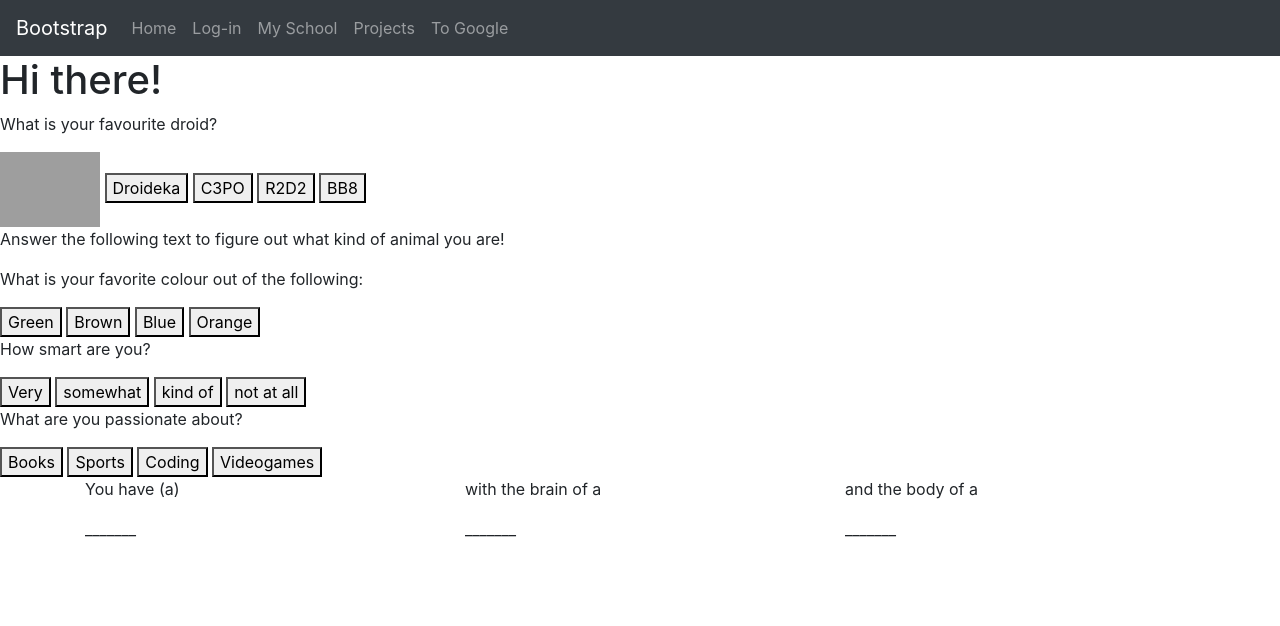
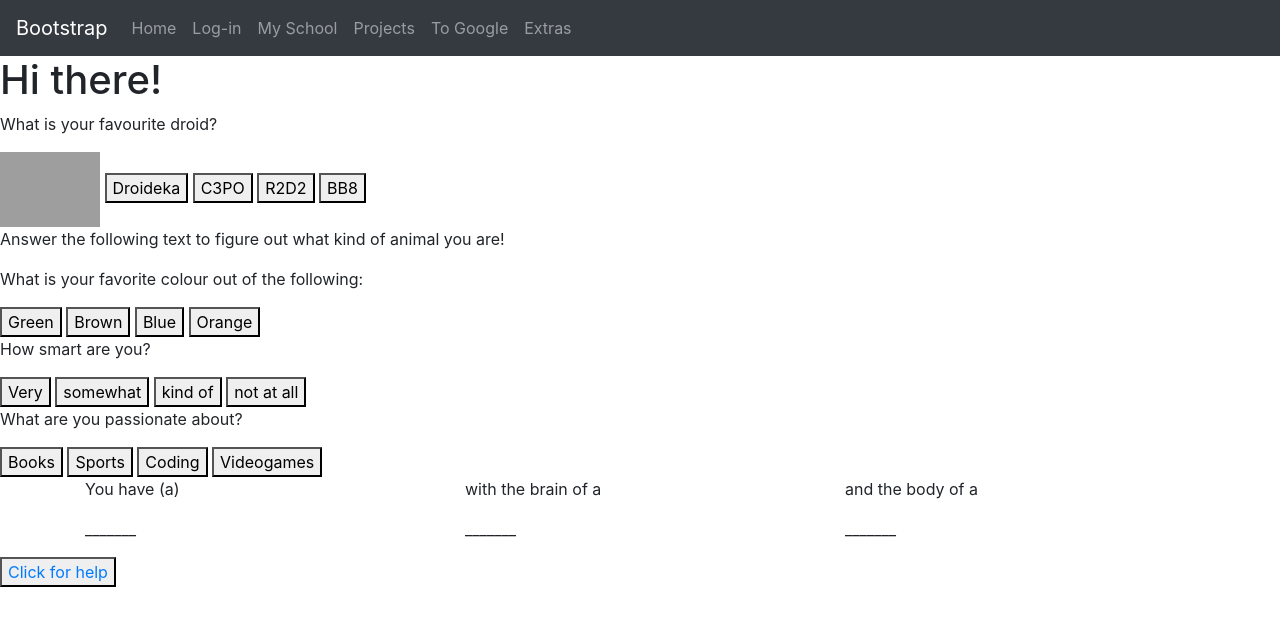
Before and after one commit to JasanRubes/WebsiteC, a website: page views/login.html in a window 1280 px wide. Drawn offline with nearby package versions, Linux system fonts and the light colour scheme; grey boxes are pictures that could not be loaded.

Commit message:
👘🌸 Updated with Glitch

```diff
--- a/public/client.js
+++ b/public/client.js
@@ -40,3 +40,6 @@ dreamsForm.onsubmit = function(event) {
   dreamInput.value = "";
   dreamInput.focus();
 };
+function alert1() {
+  alert("This is an alert, don't be alerted!");
+}
--- a/views/login.html
+++ b/views/login.html
@@ -47,6 +47,9 @@
               href="https://mrdoob.com/projects/chromeexperiments/google-space/"
               >To Google</a
             >
+          </li>
+          <li class="nav-item">
+            <a class="nav-link" href="extras.html">Extras</a>
           </li>
         </ul>
       </div>
@@ -207,5 +210,10 @@
         </div>
       </div>
     </div>
+
+<button onclick="alert1();">
+          <a href="index.html">Click for help</a>
+        </button>
+
   </body>
 </html>
```
Also changed, not shown: views/extras.html (+4 -0 lines), views/projects.html (+3 -0 lines).
